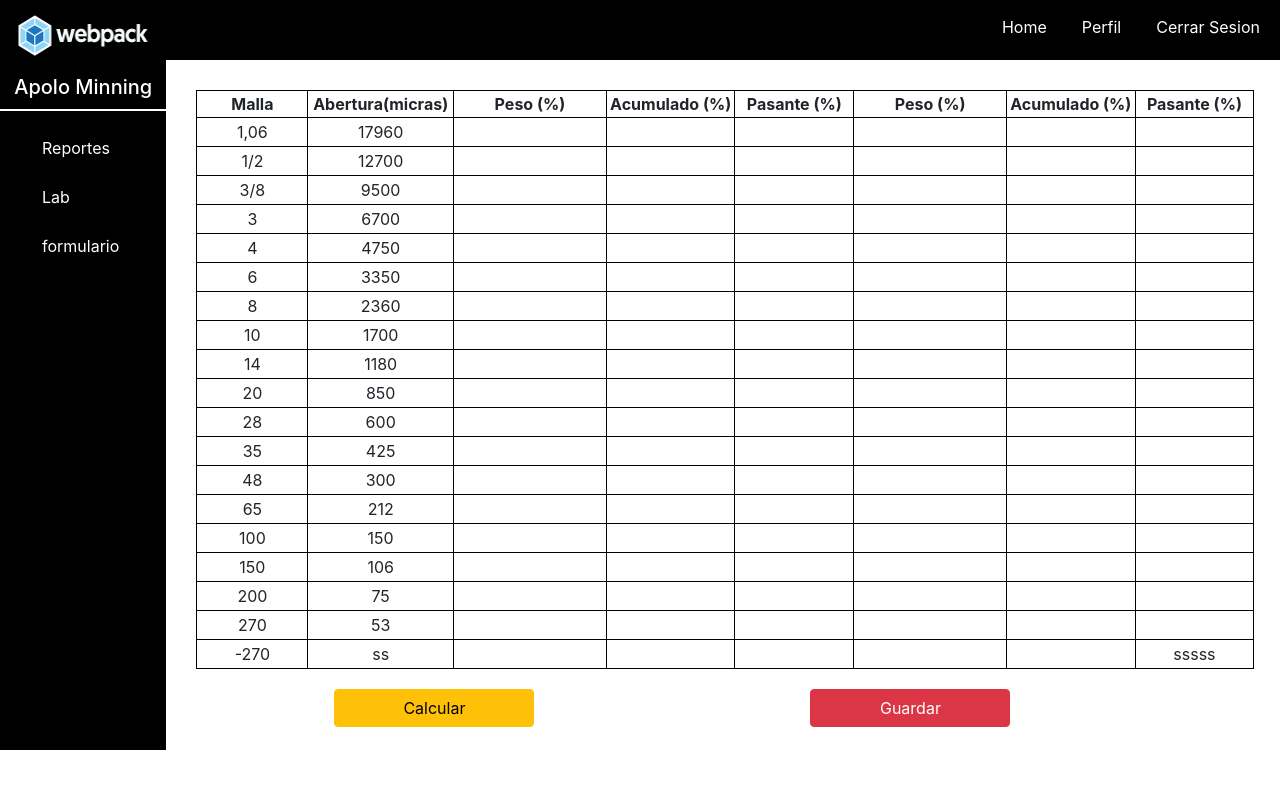
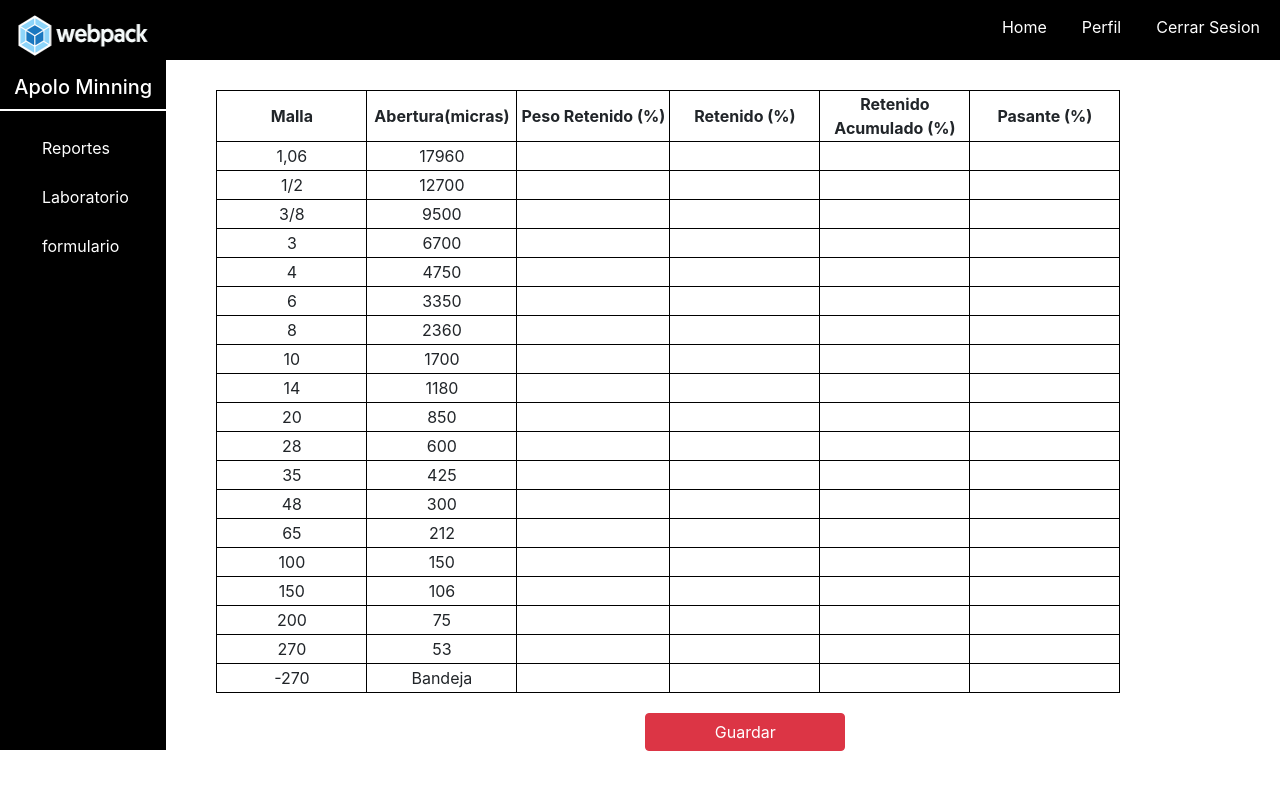
Before and after one commit to Apolo-dev/FrontApoloJs, a React (Create React App) app: page /lab in a window 1280 px wide. Shown: the top 790 px of the page. Built offline with nearby package versions, Linux system fonts and the light colour scheme; the HTML template or start-up script is replaced by a standard one.

Commit message:
V2 Deje lista la tabla para enviar al back :)

```diff
--- a/src/Components/Sidebar.js
+++ b/src/Components/Sidebar.js
@@ -8,7 +8,7 @@ const Sidebar = () => {
             <h5 className="tituloGenerald">Apolo Minning</h5>
             <ul className="grupoRecursos">
                 <li><Link to="/reportes">Reportes</Link></li>
-                <li><Link to="/lab">Lab</Link></li>
+                <li><Link to="/lab">Laboratorio</Link></li>
                 <li><Link to="/form">formulario</Link></li>
             </ul>
         </div>
--- a/src/Components/Styles/TablaGiratorio.css
+++ b/src/Components/Styles/TablaGiratorio.css
@@ -1,9 +1,15 @@
 .estilosFormulario
 {
-    margin: 30px ;
+    margin-left: 50px;
+    margin-top: 30px;
     width: 95%;
 }
 
+.GenerralTablaGiratorio
+{
+    width: 100%;
+
+}
 
 
 .titulosTabla
--- a/src/Components/TablaGiratorio.js
+++ b/src/Components/TablaGiratorio.js
@@ -1,9 +1,9 @@
 import React from 'react'
 import './Styles/TablaGiratorio.css'
 
-const TablaGiratorio = ({handleChange, handleSubmit}) => {
+const TablaGiratorio = ({handleChange, handleSubmit, peso}) => {
     return (
-        <div>
+        <div className="GenerralTablaGiratorio">
             <form onSubmit={handleSubmit} className="estilosFormulario">
                 <table>
                     <tr className="titulosTabla">
@@ -14,227 +14,328 @@ const TablaGiratorio = ({handleChange, handleSubmit}) => {
                             Abertura(micras)
                         </th>
                         <th>
-                            Peso (%)
+                            Peso Retenido (%)
                         </th>
                         <th>
-                            Acumulado (%)
+                            Retenido (%)
+                        </th>
+                        <th>
+                            Retenido Acumulado (%)
                         </th>
                         <th>
                             Pasante (%)
                         </th>
-                        <th>
-                            Peso (%)
-                        </th>
-                        <th>
-                            Acumulado (%)
-                        </th>
-                        <th>
-                            Pasante (%)
-                        </th>
+
                     </tr>
                     <tr className="cuerpoTabla">
                         <td>1,06</td>
                         <td>17960</td>
-                        <td><input type="number" onChange={handleChange} className="inputTablaGprimario"/></td>
+                        <td><input
+                                type="number"
+                                onChange={handleChange}
+                                className="inputTablaGprimario"
+                                value={peso.v1}
+                                name = "v1"
+                                />
+                        </td>
                         <td></td>
-                        <td></td>
-                        <td><input type="text" onChange={handleChange}  className="inputTablaGprimario"/></td>
                         <td></td>
                         <td></td>
                     </tr>
                     <tr className="cuerpoTabla">
                         <td>1/2</td>
                         <td>12700</td>
-                        <td><input type="number" onChange={handleChange} className="inputTablaGprimario"/></td>
+                        <td><input
+                                type="number"
+                                onChange={handleChange}
+                                className="inputTablaGprimario"
+                                value={peso.v2}
+                                name = "v2"
+                                />
+                        </td>
                         <td></td>
                         <td></td>
-                        <td><input type="text" onChange={handleChange} className="inputTablaGprimario"/></td>
                         <td></td>
-                        <td></td>
+
                     </tr>
                     <tr className="cuerpoTabla">
                         <td>3/8</td>
                         <td>9500</td>
-                        <td><input type="number" onChange={handleChange}   className="inputTablaGprimario"/></td>
+                        <td><input
+                                type="number"
+                                onChange={handleChange}
+                                className="inputTablaGprimario"
+                                value={peso.v3}
+                                name = "v3"
+                                />
+                        </td>
                         <td></td>
                         <td></td>
-                        <td><input type="text" onChange={handleChange} className="inputTablaGprimario"/></td>
                         <td></td>
-                        <td></td>
+
                     </tr>
                     <tr className="cuerpoTabla">
                         <td>3</td>
                         <td>6700</td>
-                        <td><input type="text" onChange={handleChange} className="inputTablaGprimario"/></td>
+                        <td><input
+                                type="number"
+                                onChange={handleChange}
+                                className="inputTablaGprimario"
+                                value={peso.v4}
+                                name = "v4"
+                                />
+                        </td>
                         <td></td>
                         <td></td>
-                        <td><input type="text" onChange={handleChange} className="inputTablaGprimario"/></td>
                         <td></td>
-                        <td></td>
+
                     </tr>
                     <tr className="cuerpoTabla">
                         <td>4</td>
                         <td>4750</td>
-                        <td><input type="text" onChange={handleChange} className="inputTablaGprimario"/></td>
+                        <td><input
+                                type="number"
+                                onChange={handleChange}
+                                className="inputTablaGprimario"
+                                value={peso.v5}
+                                name = "v5"
+                                />
+                        </td>
                         <td></td>
                         <td></td>
-                        <td><input type="text" onChange={handleChange} className="inputTablaGprimario"/></td>
                         <td></td>
-                        <td></td>
+
                     </tr>
                     <tr className="cuerpoTabla">
                         <td>6</td>
                         <td>3350</td>
-                        <td><input type="text" onChange={handleChange} className="inputTablaGprimario"/></td>
+                        <td><input
+                                type="number"
+                                onChange={handleChange}
+                                className="inputTablaGprimario"
+                                value={peso.v6}
+                                name = "v6"
+                                />
+                        </td>
                         <td></td>
                         <td></td>
-                        <td><input type="text" onChange={handleChange} className="inputTablaGprimario"/></td>
                         <td></td>
-                        <td></td>
+
                     </tr>
                     <tr className="cuerpoTabla">
                         <td>8</td>
                         <td>2360</td>
-                        <td><input type="text" onChange={handleChange} className="inputTablaGprimario"/></td>
+                        <td><input
+                                type="number"
+                                onChange={handleChange}
+                                className="inputTablaGprimario"
+                                value={peso.v7}
+                                name = "v7"
+                                />
+                        </td>
                         <td></td>
                         <td></td>
-                        <td><input type="text" onChange={handleChange} className="inputTablaGprimario"/></td>
                         <td></td>
-                        <td></td>
+
                     </tr>
                     <tr className="cuerpoTabla">
                         <td>10</td>
                         <td>1700</td>
-                        <td><input type="text" onChange={handleChange} className="inputTablaGprimario"/></td>
+                        <td><input
+                                type="number"
+                                onChange={handleChange}
+                                className="inputTablaGprimario"
+                                value={peso.v8}
+                                name = "v8"
+                                />
+                        </td>
                         <td></td>
                         <td></td>
-                        <td><input type="text" onChange={handleChange} className="inputTablaGprimario"/></td>
                         <td></td>
-                        <td></td>
+
                     </tr>
                     <tr className="cuerpoTabla">
                         <td>14</td>
                         <td>1180</td>
-                        <td><input type="text" onChange={handleChange} className="inputTablaGprimario"/></td>
+                        <td><input
+                                type="number"
+                                onChange={handleChange}
+                                className="inputTablaGprimario"
+                                value={peso.v9}
+                                name = "v9"
+                                />
+                        </td>
                         <td></td>
                         <td></td>
-                        <td><input type="text" onChange={handleChange} className="inputTablaGprimario"/></td>
                         <td></td>
-                        <td></td>
+
                     </tr>
                     <tr className="cuerpoTabla">
                         <td>20</td>
                         <td>850</td>
-                        <td><input type="text" onChange={handleChange} className="inputTablaGprimario"/></td>
+                        <td><input
+                                type="number"
+                                onChange={handleChange}
+                                className="inputTablaGprimario"
+                                value={peso.v10}
+                                name = "v10"
+                                />
+                        </td>
                         <td></td>
                         <td></td>
-                        <td><input type="text" onChange={handleChange} className="inputTablaGprimario"/></td>
                         <td></td>
-                        <td></td>
+
                     </tr>
                     <tr className="cuerpoTabla">
                         <td>28</td>
                         <td>600</td>
-                        <td><input type="text" onChange={handleChange} className="inputTablaGprimario"/></td>
+                        <td><input
+                                type="number"
+                                onChange={handleChange}
+                                className="inputTablaGprimario"
+                                value={peso.v11}
+                                name = "v11"
+                                />
+                        </td>
                         <td></td>
                         <td></td>
-                        <td><input type="text" onChange={handleChange} className="inputTablaGprimario"/></td>
                         <td></td>
-                        <td></td>
+
                     </tr>
                     <tr className="cuerpoTabla">
                         <td>35</td>
                         <td>425</td>
-                        <td><input type="text" onChange={handleChange} className="inputTablaGprimario"/></td>
+                        <td><input
+                                type="number"
+                                onChange={handleChange}
+                                className="inputTablaGprimario"
+                                value={peso.v12}
+                                name = "v12"
+                                />
+                        </td>
                         <td></td>
                         <td></td>
-                        <td><input type="text" onChange={handleChange} className="inputTablaGprimario"/></td>
                         <td></td>
-                        <td></td>
+
                     </tr>
                     <tr className="cuerpoTabla">
                         <td>48</td>
                         <td>300</td>
-                        <td><input type="text" onChange={handleChange} className="inputTablaGprimario"/></td>
+                        <td><input
+                                type="number"
+                                onChange={handleChange}
+                                className="inputTablaGprimario"
+                                value={peso.v13}
+                                name = "v13"
+                                />
+                        </td>
                         <td></td>
                         <td></td>
-                        <td><input type="text" onChange={handleChange} className="inputTablaGprimario"/></td>
                         <td></td>
-                        <td></td>
+
                     </tr>
                     <tr className="cuerpoTabla">
                         <td>65</td>
                         <td>212</td>
-                        <td><input type="text" onChange={handleChange} className="inputTablaGprimario"/></td>
+                        <td><input
+                                type="number"
+                                onChange={handleChange}
+                                className="inputTablaGprimario"
+                                value={peso.v14}
+                                name = "v14"
+                                />
+                        </td>
                         <td></td>
                         <td></td>
-                        <td><input type="text" onChange={handleChange} className="inputTablaGprimario"/></td>
                         <td></td>
-                        <td></td>
+
                     </tr>
                     <tr className="cuerpoTabla">
                         <td>100</td>
                         <td>150</td>
-                        <td><input type="text" onChange={handleChange} className="inputTablaGprimario"/></td>
+                        <td><input
+                                type="number"
+                                onChange={handleChange}
+                                className="inputTablaGprimario"
+                                value={peso.v15}
+                                name = "v15"
+                                />
+                        </td>
                         <td></td>
                         <td></td>
-                        <td><input type="text" onChange={handleChange} className="inputTablaGprimario"/></td>
                         <td></td>
-                        <td></td>
+
                     </tr>
                     <tr className="cuerpoTabla">
                         <td>150</td>
                         <td>106</td>
-                        <td><input type="text" onChange={handleChange} className="inputTablaGprimario"/></td>
+                        <td><input
+                                type="number"
+                                onChange={handleChange}
+                                className="inputTablaGprimario"
+                                value={peso.v16}
+                                name = "v16"
+                                />
+                        </td>
                         <td></td>
                         <td></td>
-                        <td><input type="text" onChange={handleChange} className="inputTablaGprimario"/></td>
                         <td></td>
-                        <td></td>
+
                     </tr>
                     <tr className="cuerpoTabla">
                         <td>200</td>
                         <td>75</td>
-                        <td><input type="text" onChange={handleChange} className="inputTablaGprimario"/></td>
+                        <td><input
+                                type="number"
+                                onChange={handleChange}
+                                className="inputTablaGprimario"
+                                value={peso.v17}
+                                name = "v17"
+                                />
+                        </td>
                         <td></td>
                         <td></td>
-                        <td><input type="text" onChange={handleChange} className="inputTablaGprimario"/></td>
                         <td></td>
-                        <td></td>
+
                     </tr>
                     <tr className="cuerpoTabla">
                         <td>270</td>
                         <td>53</td>
-                        <td><input type="text" onChange={handleChange} className="inputTablaGprimario"/></td>
+                        <td><input
+                                type="number"
+                                onChange={handleChange}
+                                className="inputTablaGprimario"
+                                value={peso.v18}
+                                name = "v18"
+                                />
+                        </td>
                         <td></td>
                         <td></td>
-                        <td><input type="text" onChange={handleChange} className="inputTablaGprimario"/></td>
                         <td></td>
-                        <td></td>
+
                     </tr>
                     <tr className="cuerpoTabla">
                         <td>-270</td>
-                        <td>ss</td>
-                        <td><input type="text" onChange={handleChange} className="inputTablaGprimario"/></td>
+                        <td>Bandeja</td>
+                        <td><input
+                                type="number"
+                                onChange={handleChange}
+                                className="inputTablaGprimario"
+                                value={peso.v19}
+                                name = "v19"
+                                />
+                        </td>
                         <td></td>
                         <td></td>
-                        <td><input type="text" onChange={handleChange} className="inputTablaGprimario"/></td>
                         <td></td>
-                        <td>sssss</td>
+
                     </tr >
                 </table>
-                <div className="gridBotoncetess">
-                    <div className="botnTablaGranu">
-                        <button  className="btn btn-warning">
-                            Calcular
-                        </button>
-                    </div>
-                    <div className="botnTablaGranu">
+                <div className="botnTablaGranu">
                         <button className="btn btn-danger">
                             Guardar
                         </button>
                     </div>
-                </div>
             </form>
 
         </div>
--- a/src/Pages/PaginaLab.js
+++ b/src/Pages/PaginaLab.js
@@ -1,4 +1,4 @@
-import React from 'react'
+import React, {useState} from 'react'
 import './CSS/PaginaReportes.css'
 import Navbar from '../Components/Navbar'
 import Sidebar from '../Components/Sidebar'
@@ -6,6 +6,30 @@ import Logo from './../Images/logito.png'
 import TablaGiratorio from '../Components/TablaGiratorio'
 
 const PaginaLab = () => {
+
+    const initialState = {v1:'', v2:'',v3:'', v4:'',v5:'', v6:'',v7:'', v8:'',v9:'', v10:'',v11:'', v12:'',v13:'', v14:'',v15:'', v16:'', v17:'',v18:'', v19:'' }
+
+    const [peso, setPeso] = useState(initialState)
+
+
+    const handleChange = (e)=>
+    {
+        //console.log(e.target.name);
+        //console.log(e.target.value);
+
+        setPeso({...peso, [e.target.name]:e.target.value})
+    }
+
+    const handleSubmit = (e)=>
+    {
+        e.preventDefault()
+        console.log(peso);
+    }
+
+
+
+
+
     return (
         <div className="gridGeneral">
             <div className="tamañoLogo">
@@ -18,7 +42,13 @@ const PaginaLab = () => {
                 <Sidebar />
             </>
             <div>
-                <TablaGiratorio />
+                <TablaGiratorio
+                handleChange={handleChange}
+                handleSubmit={handleSubmit}
+                peso={peso}
+
+
+                />
             </div>
         </div>
     )
```
Also changed, not shown: src/Components/BadgeCaja.js (+12 -2 lines), src/Components/CuerpoReportes.js (+8 -0 lines), src/Components/Styles/BadgeCaja.css (+18 -3 lines), src/Components/Styles/CuerpoReportes.css (+11 -5 lines).
